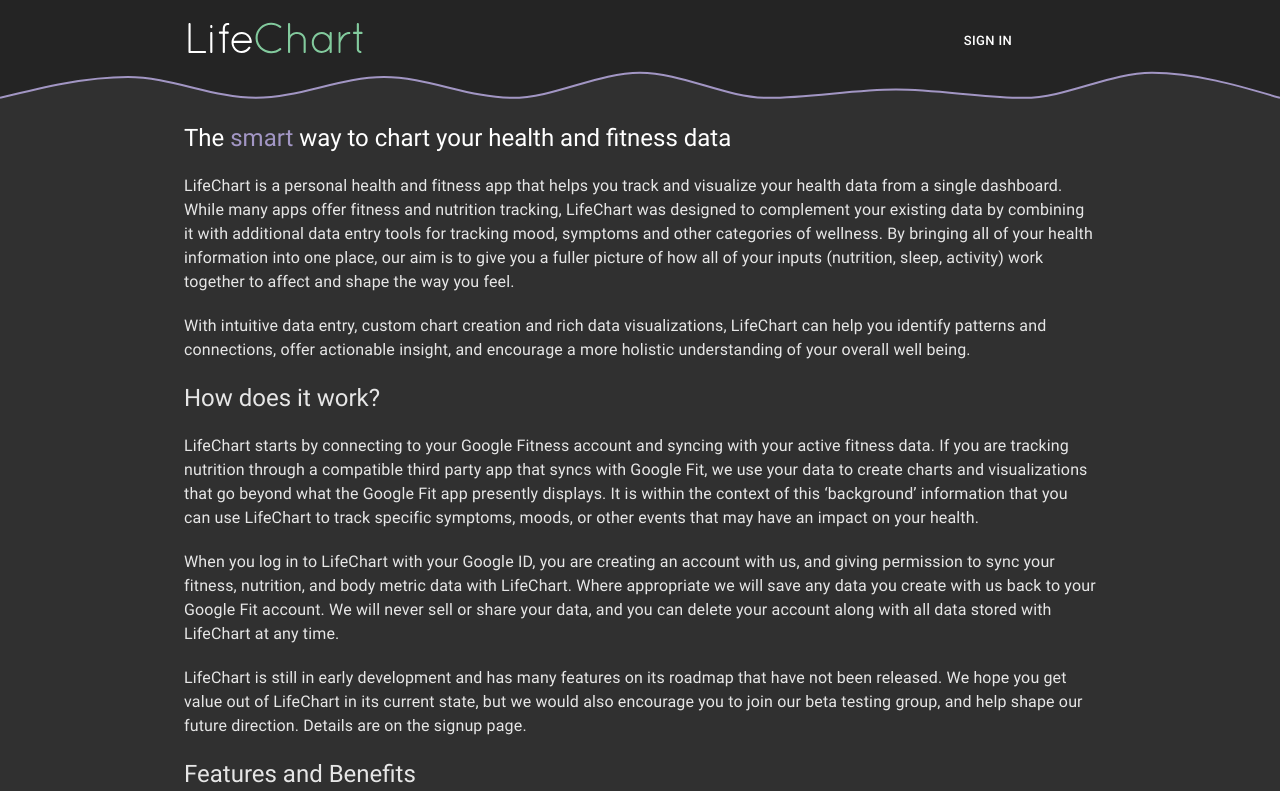
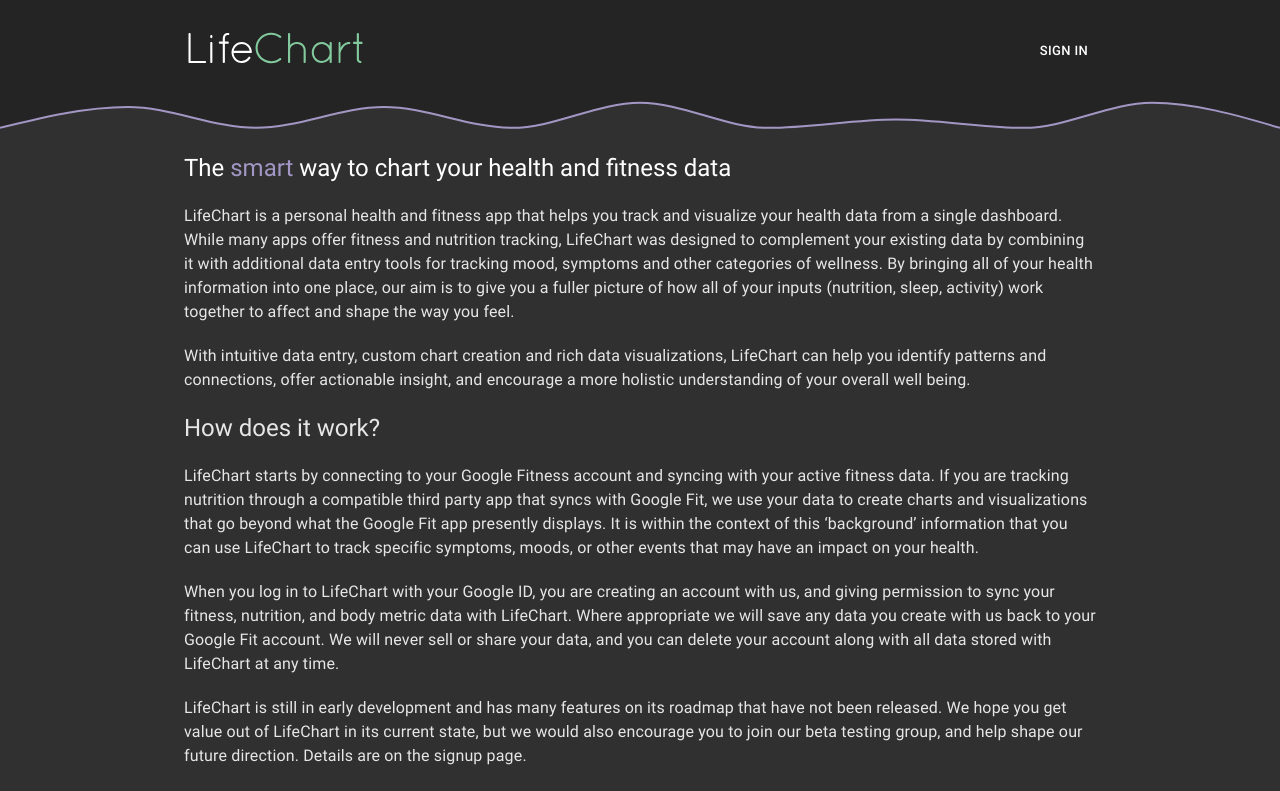
Before and after one commit to jeffmoger/lifechart-client, a React (Create React App) app: page / in a window 1280 px wide. Shown: the top 791 px of the page. Built offline with nearby package versions, Linux system fonts and the light colour scheme.

Commit message:
removed logged in menu

```diff
--- a/src/pages/Home.js
+++ b/src/pages/Home.js
@@ -12,10 +12,9 @@ import Button from '@material-ui/core/Button';
 
 const useStyles = makeStyles((theme) => ({
   logo: {
-    marginTop: -20,
-    marginBottom: -20,
     display: 'flex',
     alignItems: 'center',
+    marginTop: 20,
   },
   smart: {
     color: theme.palette.primary.light,
@@ -214,15 +213,11 @@ export default function Home(props) {
 
   return (
     <>
-      <header style={{ textAlign: 'left', backgroundColor: headColor }}>
-        <Container maxWidth="md" style={{ height: 30 }}>
-          {showText && <MenuHomepage />}
-        </Container>
+      <header style={{ backgroundColor: headColor }}>
         <Container maxWidth="md" className={classes.logo}>
           <div style={{ flexGrow: 1 }}>
             <Logo logoProps={logoProps(theme)} />
           </div>
-          <div style={{ width: 120, marginRight: 20 }}>
           {signin && (
             <Fade in={signin} timeout={1000}>
               <Button
@@ -235,7 +230,6 @@ export default function Home(props) {
               </Button>
             </Fade>
           )}
-          </div>
         </Container>
         <div
           className={`homechart-${theme.palette.type}`}
```
Lines whose indentation alone changed are shown as unchanged.
